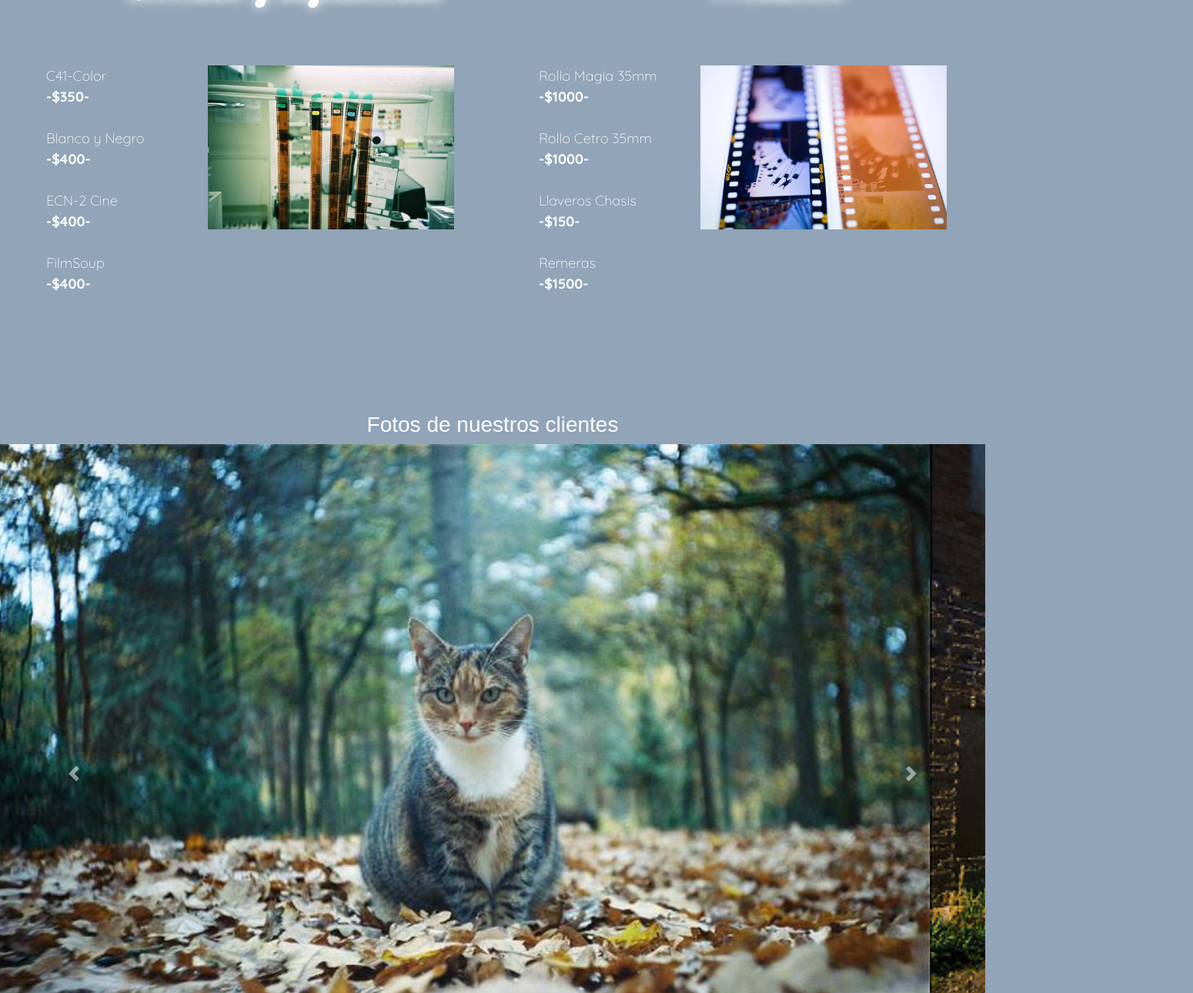
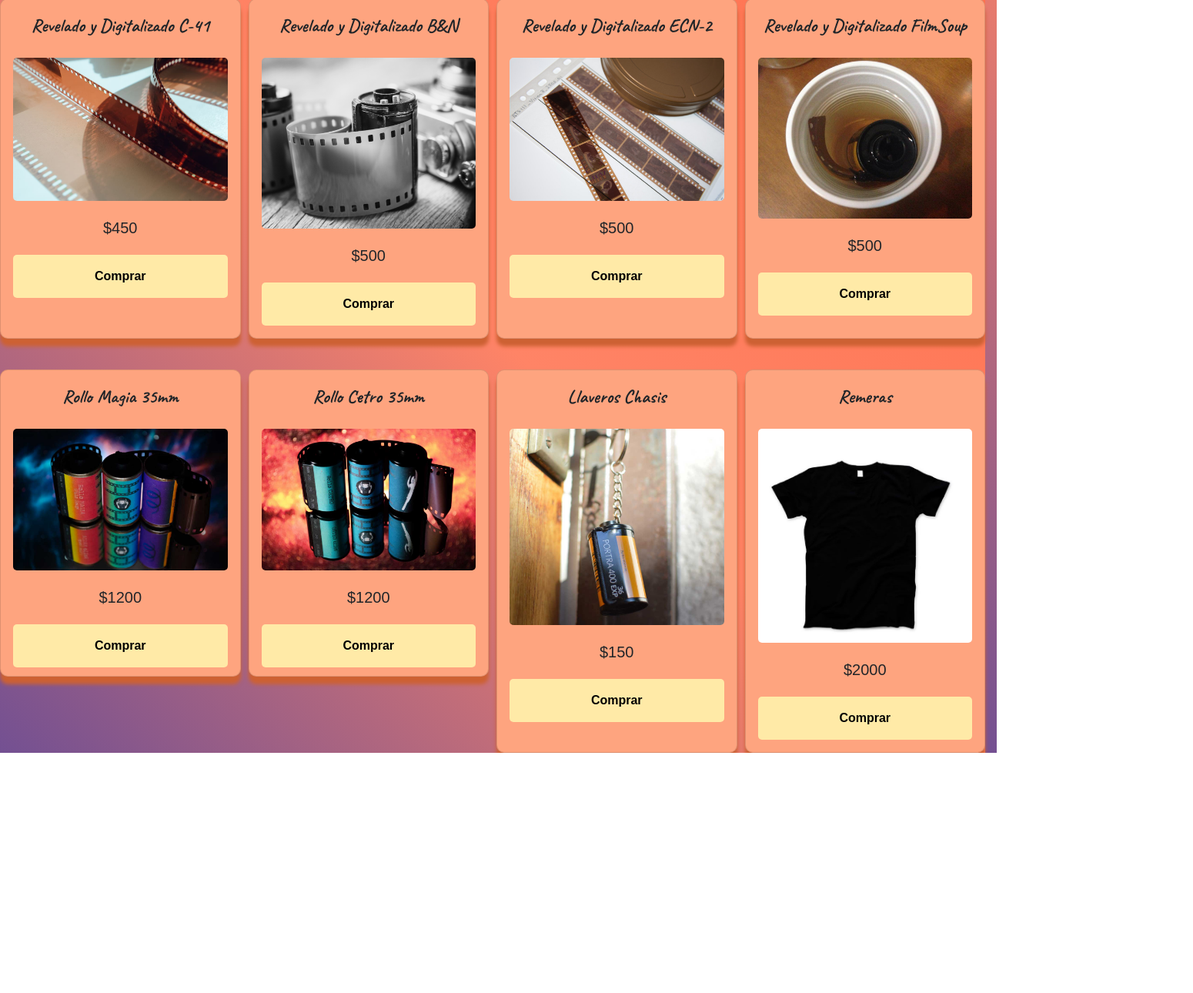
Before and after one commit to JulyKnot/ProyectoCoder, a plain HTML site: page views/servicios.html in a window 1280 px wide. Shown: the part 121-1411 px from the top of the page at 77% size, 1550 px wide, since content can reach past the window. After the commit the page ends 1099 px from the top, so only its background shows below. Drawn offline with nearby package versions, Linux system fonts and the light colour scheme.

Commit message:
rediseño sección Servicios

```diff
--- a/css/estiloContacto.css
+++ b/css/estiloContacto.css
@@ -10,7 +10,7 @@
 	padding: 0; }
 
 .bg-light {
-   background-color: transparent!important;}
+   background-color: transparent!important; }
 
 body {
     width: 100%;
--- a/css/estiloServicio.css
+++ b/css/estiloServicio.css
@@ -1,12 +1,14 @@
-@import url('https://fonts.googleapis.com/css2?family=Lobster&display=swap');
 @import url('https://fonts.googleapis.com/css2?family=Alegreya+Sans:wght@300&display=swap');
+@import url('https://fonts.googleapis.com/css2?family=Caveat:wght@700&display=swap');
+
+
 .container-fluid {
 	margin: 0;
 	padding: 0; }
 
 body {
 	overflow-x: hidden;
-	background-color: #91A4B8 !important; }
+	background: linear-gradient(45deg,#735092,#ff8466,#ff6f4c); }
 
 .bg-light {
   background-color: transparent!important; }
@@ -18,16 +20,77 @@ body {
 .navbar-light .navbar-nav .nav-link {
     color: white; }
 
-.transform {
-	transform: translate(270px,150px);	 }
+.product-list{
+ 	background-color: transparent; }
 
-.contenedor {
+.product-list .card {
+	background-color: #FEA47F;
+	border-radius: 10px;
+	padding: 1em;
+	box-shadow: 0px 10px 5px #cd6133;
+	text-align: center;
+	font-family: Alegreya, sans-serif; }
+
+.card .title {
+	font-size: 24px;
+	font-weight: bold;
+	margin-bottom: 1em;
+	font-family: "Caveat" ,sans-serif; }
+
+.card img {
+	max-width: 100%;
+	border-radius: 5px; }
+
+.card .text {
+	margin-top: 1em;
+	margin-bottom: 1em;
+	font-size: 20px; }
+
+.buy-button{
+	background-color: #ffeaa7;
+	border: none;
+	padding: 1em;
+	border-radius: 5px;
+	font-weight: bold; }
+
+.buy-button:hover{
+	box-shadow: 0px 5px 5px #b2bec3;
+	color: #e17055; }
+
+.product-container{
+	display: grid;
+	grid-template-columns: 1fr 1fr 1fr 1fr;
+	grid-column-gap: 10px;
+	grid-row-gap: 40px; }
+
+.align-center {
+	text-align: center;
+	margin-bottom: 15px;
+	font-family: "Caveat",sans-serif; }
+
+
+
+
+
+
+
+
+
+
+
+
+
+
+
+
+
+
+
+
+/*.contenedor {
 	display: grid;
 	grid-template-columns: 50% 50%;
 	grid-template-rows: 500px 150px;  }
-
-.contenedor div {
-	background-color: #91A4B8; }
 
 .gridContainer {
 	display: grid;
@@ -59,8 +122,7 @@ section.itemsProdu {
 	font-size: 18px;
 	margin-left: 60px;
 	margin-top: 20px;
-	color: white;
-	background-color: green; }
+	color: white; }
 
 .item2 ul {
 	display: flex;
@@ -83,8 +145,7 @@ section.itemsProdu {
 	margin-left: 60px;
 	margin-top: 20px;
 	color: white;
-	border: none;
-	background-color: #91A4B8; }
+	border: none; }
 
 h3 {
 	font-family: 'Alegreya Sans', sans-serif;
@@ -93,7 +154,7 @@ h3 {
 
 #precio {
 	font-weight: bold; }
-
+*/
 .sci {
   position: absolute;
   display: flex;
--- a/views/servicios.html
+++ b/views/servicios.html
@@ -44,100 +44,75 @@
 				</div>
 			</div>
 	</div>
-	<!--Lista de precios y productos</!-->
-<div class="gridContainer">
- 		<div class="transform fotos__servicios--ubicacion">
- 			<img src="../assets/images/item2.jpg" alt="fotocliente" width="50%">
+
+
+<section class="product-list">
+	<div>
+		<h1 class="align-center">Servicios y Productos</h1>
 	</div>
- 		<div class="transform">
- 			<img src="../assets/images/item1.jpg" alt="fotocliente" width="50%">
+	<!-- Primer producto</!-->
+	<div class="product-container">
+	<div class="card">
+		<div class="title">Revelado y Digitalizado C-41</div>
+		<div class="image"><img src="../assets/images/revelado1.jpg" alt="rollo35mm"></div>
+		<div class="text">$450</div>
+		<button class="buy-button">Comprar</button>
 	</div>
- 	<section class="itemsProdu">
- 		<div class="contenedor">
- 			<div class="item1 item1__titulo--tamanio item1__titulo--color">
- 				<ul>Revelado y digitalizado</ul><br><br>
- 					<li>C41-Color
- 						<li id="precio">-$350-</li>
- 					</li><br>
- 					<li>Blanco y Negro
- 						<li id="precio">-$400-</li>
- 					</li><br>
- 					<li>ECN-2 Cine
- 						<li id="precio">-$400-</li>
- 					</li><br>
- 					<li>FilmSoup
- 						<li id="precio">-$400-</li>
- 					</li>
+	<!-- Segundo producto</!-->
+	<div class="card">
+		<div class="title">Revelado y Digitalizado B&N</div>
+		<div class="image"><img src="../assets/images/revelado2.jpg" alt="rollo35mm"></div>
+		<div class="text">$500</div>
+		<button class="buy-button">Comprar</button>
 	</div>
- 			<div class="item2 item1__titulo--tamanio item1__titulo--color">
- 				<ul>Productos</ul><br><br>
- 					<li>Rollo Magia 35mm
- 						<li id="precio">-$1000-</li>
- 					</li><br>
- 					<li>Rollo Cetro 35mm
- 						<li id="precio">-$1000-</li>
- 					</li><br>
- 					<li>Llaveros Chasis
- 						<li id="precio">-$150-</li>
- 					</li><br>
- 				 	<li>Remeras
- 				 		<li id="precio">-$1500-</li>
- 				 	</li>
+	<!-- Tercer producto</!-->
+	<div class="card">
+		<div class="title">Revelado y Digitalizado ECN-2</div>
+		<div class="image"><img src="../assets/images/revelado4.jpg" alt="rollo35mm"></div>
+		<div class="text">$500</div>
+		<button class="buy-button">Comprar</button>
 	</div>
+	<!--Cuarto producto</!-->
+	<div class="card">
+		<div class="title">Revelado y Digitalizado FilmSoup</div>
+		<div class="image"><img src="../assets/images/revelado3.jpg" alt="rollo35mm"></div>
+		<div class="text">$500</div>
+		<button class="buy-button">Comprar</button>
+	</div>
+	<div class="card" style="height: 80%;">
+		<div class="title">Rollo Magia 35mm</div>
+		<div class="image"><img src="../assets/images/rollo2.jpg" alt="rollo35mm"></div>
+		<div class="text">$1200</div>
+		<button class="buy-button">Comprar</button>
+	</div>
+	<div class="card" style="height: 80%;">
+		<div class="title">Rollo Cetro 35mm</div>
+		<div class="image"><img src="../assets/images/rollo1.jpg" alt="rollo35mm"></div>
+		<div class="text">$1200</div>
+		<button class="buy-button">Comprar</button>
+	</div>
+	<div class="card">
+		<div class="title">Llaveros Chasis</div>
+		<div class="image"><img src="../assets/images/llavero.jpg" alt="rollo35mm"></div>
+		<div class="text">$150</div>
+		<button class="buy-button">Comprar</button>
+	</div>
+	<div class="card">
+		<div class="title">Remeras</div>
+		<div class="image"><img src="../assets/images/remera.jpg" alt="remera"></div>
+		<div class="text">$2000</div>
+		<button class="buy-button">Comprar</button>
 	</div>
 </div>
 </section>
- <!--Carrusel Bootstrap</!-->
- <h3>Fotos de nuestros clientes</h3>
- <div class="container-fluid">
-		<div class="row">
-			<div class="col-lg-12 col-xs-12">
-				<div id="carouselExampleCaptions" class="carousel slide" data-ride="carousel">
-  <ol class="carousel-indicators">
-    <li data-target="#carouselExampleCaptions" data-slide-to="0" class="active"></li>
-    <li data-target="#carouselExampleCaptions" data-slide-to="1"></li>
-    <li data-target="#carouselExampleCaptions" data-slide-to="2"></li>
-  </ol>
-  <div class="carousel-inner">
-    <div class="carousel-item active">
-      <img src="../assets/images/cliente1.jpg" class="d-block w-100" alt="sarasa">
-      <div class="carousel-caption d-none d-md-block">
-        <h5>Revelado y digitalizado por nosotros</h5>
-        <p>Foto by @instagram</p>
-      </div>
-    </div>
-    <div class="carousel-item">
-      <img src="../assets/images/cliente3.jpg" class="d-block w-100" alt="asdasd">
-      <div class="carousel-caption d-none d-md-block">
-        <h5>Revelado y digitalizado por nosotros</h5>
-        <p>Foto by @instagram</p>
-      </div>
-    </div>
-    <div class="carousel-item">
-      <img src="../assets/images/cliente2.jpg" class="d-block w-100" alt="adsada">
-      <div class="carousel-caption d-none d-md-block">
-        <h5>Revelado y digitalizado por nosotros</h5>
-        <p>Foto by @instagram</p>
-      </div>
-    </div>
-  </div>
-  <a class="carousel-control-prev" href="#carouselExampleCaptions" role="button" data-slide="prev">
-    <span class="carousel-control-prev-icon" aria-hidden="true"></span>
-    <span class="sr-only">Previous</span>
-  </a>
-  <a class="carousel-control-next" href="#carouselExampleCaptions" role="button" data-slide="next">
-    <span class="carousel-control-next-icon" aria-hidden="true"></span>
-    <span class="sr-only">Next</span>
-  </a>
-</div>
-<!--Footer e ícono de redes</!-->
+<!--Footer e ícono de redes
 <footer class="footer footer__fondo--color footer__fondo--tamanio">
 	<ul class="sci">
  			<h3>Seguinos en</h3>
  			<li><a href="https://www.instagram.com/loki.laboratorio/"><img src="../assets/images/instagram.png" alt="insta"></a></li>
  			<li><a href="https://www.facebook.com/loki.laboratorio/"><img src="../assets/images/facebook.png" alt="face"></a></li>
  		</ul>
-</footer>
+</footer></!-->
 <script src="https://code.jquery.com/jquery-3.5.1.slim.min.js" integrity="sha384-DfXdz2htPH0lsSSs5nCTpuj/zy4C+OGpamoFVy38MVBnE+IbbVYUew+OrCXaRkfj" crossorigin="anonymous"></script>
 <script src="https://cdn.jsdelivr.net/npm/bootstrap@4.6.0/dist/js/bootstrap.bundle.min.js" integrity="sha384-Piv4xVNRyMGpqkS2by6br4gNJ7DXjqk09RmUpJ8jgGtD7zP9yug3goQfGII0yAns" crossorigin="anonymous"></script>
 </body>
```
Also changed, not shown: css/estilo.css (+11 -3 lines), index.html (+1 -1 lines), views/film.html (+2 -2 lines), assets/images/llavero.jpg (added), assets/images/remera.jpg (added), assets/images/revelado1.jpg (added), assets/images/revelado2.jpg (added), assets/images/revelado3.jpg (added), assets/images/revelado4.jpg (added), assets/images/rollo1.jpg (added), assets/images/rollo2.jpg (added). Lines whose indentation alone changed are shown as unchanged.
